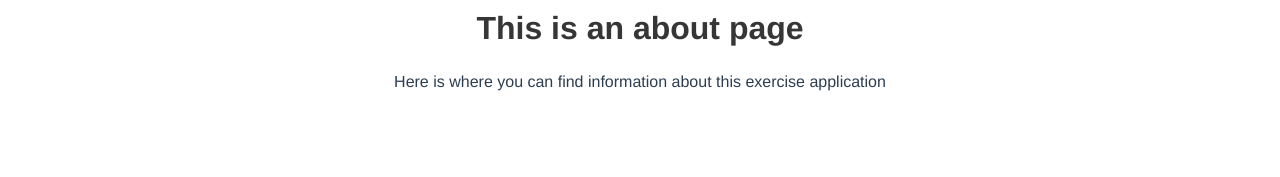
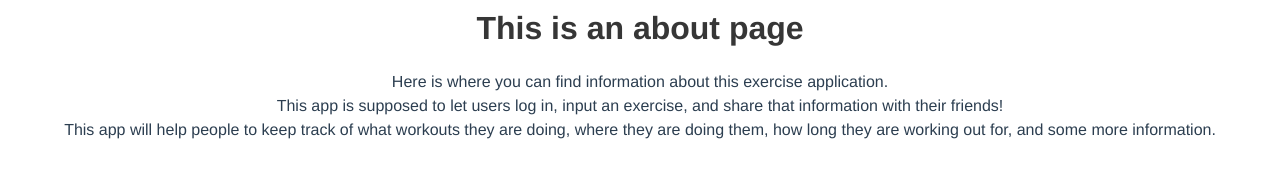
Before and after one commit to malcmill99/Excercise-App, a Vue app: page /#/about in a window 1280 px wide. Shown: the part 267-444 px from the top of the page. Built offline with nearby package versions, Linux system fonts and the light colour scheme.

Commit message:
About page info
more information on my about page

```diff
--- a/src/views/About.vue
+++ b/src/views/About.vue
@@ -1,7 +1,18 @@
 <template>
   <div class="about">
     <h1 class="title">This is an about page</h1>
-    <p>Here is where you can find information about this exercise application</p>
+    <p>Here is where you can find information about this exercise application.</p>
+    <p>
+      This app is supposed to let users log in, input
+      an exercise, and share that information with
+      their friends!
+    </p>
+    <p>
+      This app will help people to keep track of what
+      workouts they are doing, where they are doing them,
+      how long they are working out for, and some more
+      information.
+    </p>
   </div>
 
 </template>
```
